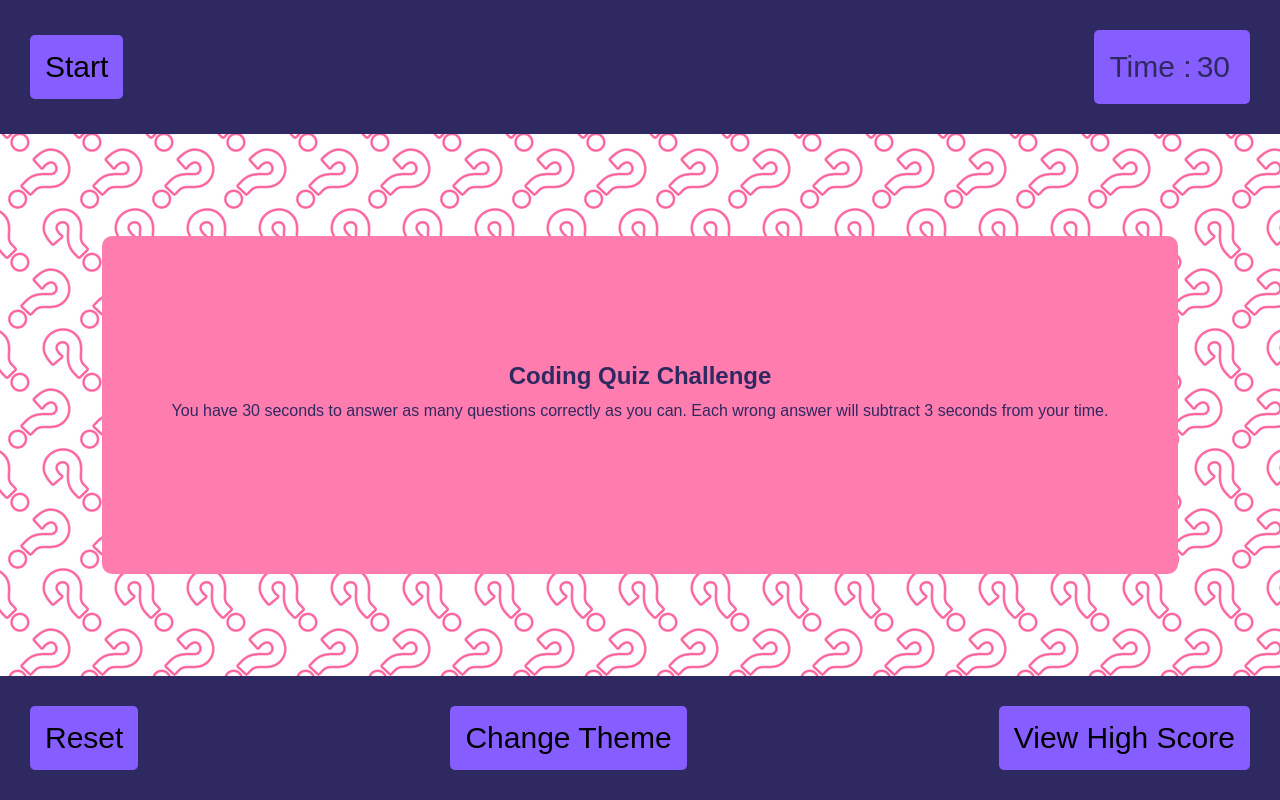
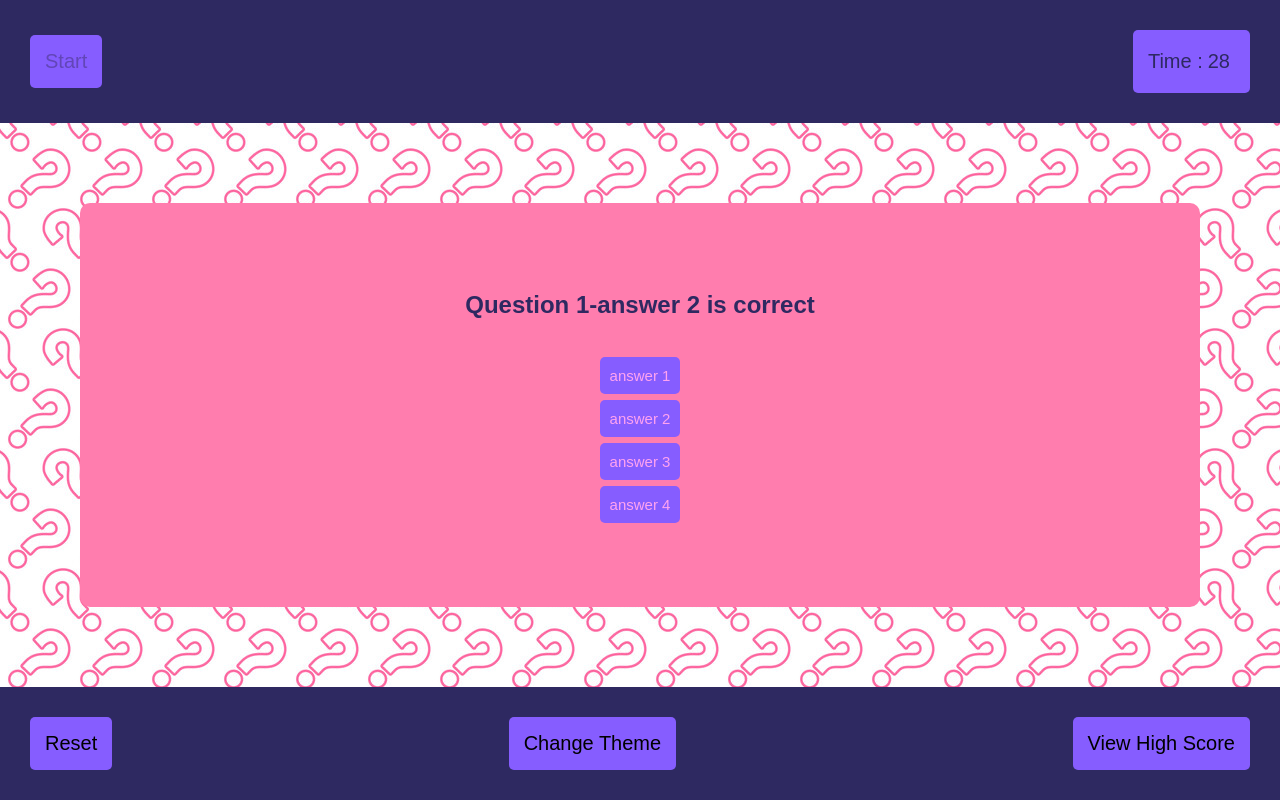
Before and after one commit to lailiel/04-Challenge--Quiz, a plain HTML site: page index.html in a window 1280 px wide. Both pictures are taken after a click on the button "Start". Drawn offline with Linux system fonts and the light colour scheme.

Commit message:
fixed css page layout issue, updated CSS per new html elements.

```diff
--- a/Assets/script.js
+++ b/Assets/script.js
@@ -40,9 +40,9 @@ var timerCount;
 var questionSelector = 0;
 
 // connect this to whatever logged into from entering name and score
-function getHighscore();{
+// function getHighscore();{
 
-}
+// }
 
 
 function startGame() {
@@ -113,7 +113,6 @@ function checkanswer(event){
     poseQuestion()
     console.log("score")
 
-    // below works fine
   } else {
     timerCount = timerCount -3
     incorrect()
@@ -122,9 +121,9 @@ function checkanswer(event){
 
 
 // logged info
-function resetScores(){
+// function resetScores(){
 
-}
+// }
 
 // ADD LOG SCORE STUFF
 
--- a/Assets/style.css
+++ b/Assets/style.css
@@ -35,14 +35,14 @@
 
 html {
     height: 100%;
-    max-height: 100%;
+
 }
 
 body {
     display: flex;
-    height: 100%;
+    flex-direction: column;
+    max-height: 100%;
     min-height: 100%;
-    flex-direction: column;
     font-size: 16px;
     background-image: url(/Assets/background.jpg);
 }
@@ -52,6 +52,8 @@ header {
     display: flex;
     justify-content: space-between;
     align-items: center;
+    max-height:20%;
+    min-height: 20%;
     padding: 30px;
     background-color: var(--dark);
     color: var(--dark);
@@ -68,7 +70,9 @@ section {
     flex: 1;
     align-items: center;
     justify-content: center;
-    margin: 8vw;
+    max-height:60%;
+    min-height: 60%;
+    margin: 10vh;
     padding: 3vh;
     color: var(--dark);
     background-color: var(--mid-1);
@@ -76,21 +80,24 @@ section {
 }
 
 .answers {
+    display: flex;
+    flex-direction: column;
     visibility: hidden;
-    list-style: none;
 }
 
 footer {
     display: flex;
     justify-content: space-between;
     align-items: center;
+    max-height: 20%;
+    min-height: 20%;
     padding: 30px;
     background-color: var(--dark);
     color: var(--dark);
 }
 
 button {
-    font-size: 30px;
+    font-size: 20px;
     font-weight: 500;
     background-color: var(--mid-2);
     padding: 15px;
@@ -103,7 +110,7 @@ button {
     display: flex;
     flex-direction: row;
     align-items: center;
-    font-size: 30px;
+    font-size: 20px;
     font-weight: 500;
     background-color: var(--mid-2);
     padding: 15px;
@@ -119,16 +126,17 @@ h1 {
     padding: 7px;
 }
 
-li {
+#answer1, #answer2, #answer3, #answer4 {
     padding: 10px;
-    margin: 10px;
+    margin: 3px;
+    max-height: 25%;
+    font-size: 15px;
     color: var(--light);
     background-color: var(--mid-2);
     border-radius: 5px;
     transition-duration: 0.3s;
 }
 
-li:hover,
 button:hover {
     box-shadow: 0px 0px 10px 5px var(--light);
 }
```
